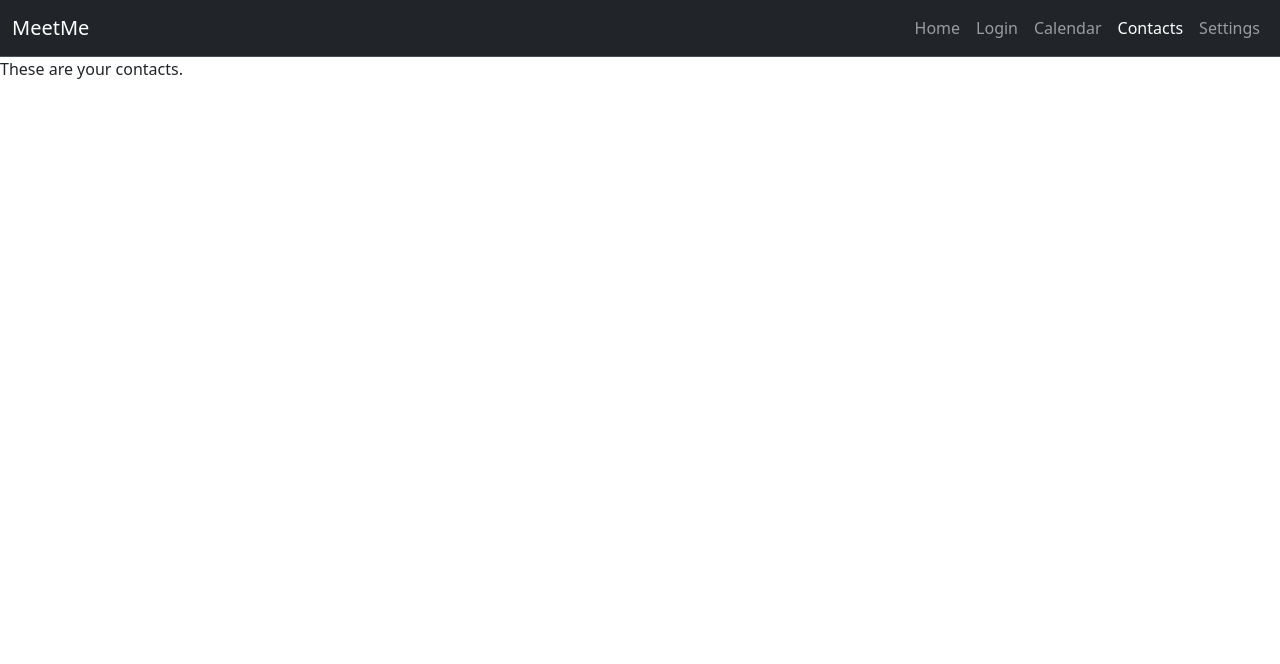
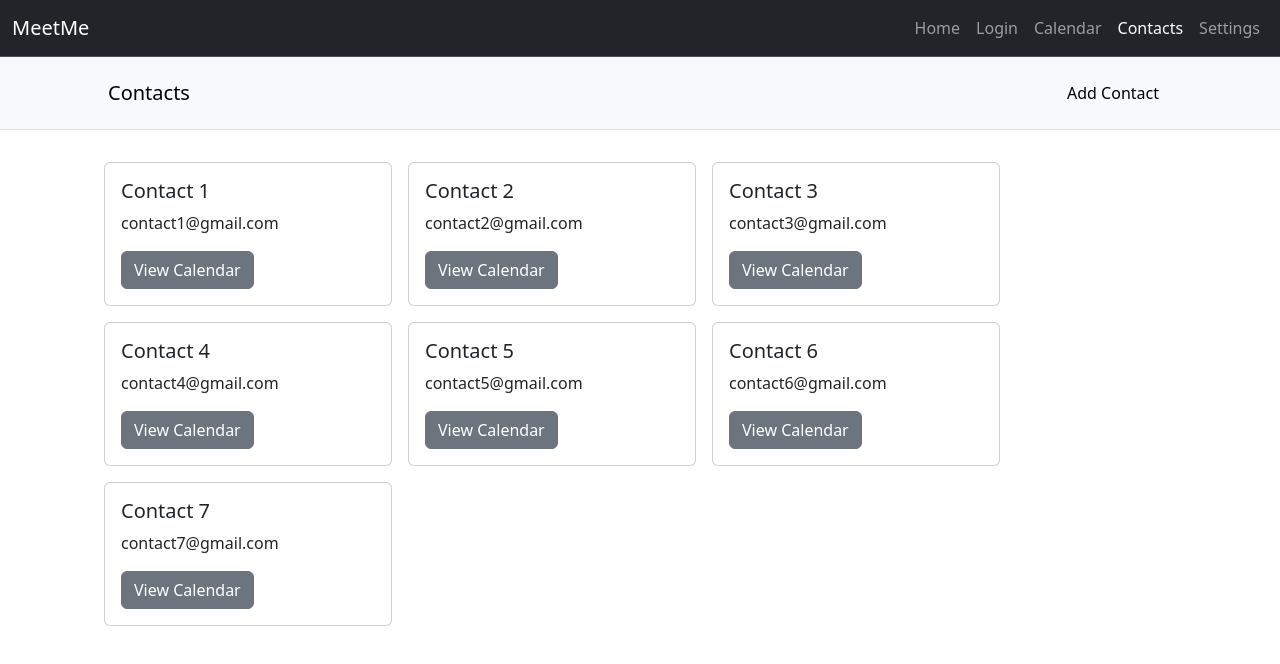
Before and after one commit to umbertogherardi/meetme-calendar, a React (Create React App) app in the folder frontend/meetme-app/: page /contacts in a window 1280 px wide. Shown: the top 664 px of the page. Built offline with nearby package versions, Linux system fonts and the light colour scheme.

Commit message:
Add dummy contacts

```diff
--- a/frontend/meetme-app/src/components/CalendarBar.js
+++ b/frontend/meetme-app/src/components/CalendarBar.js
@@ -4,11 +4,9 @@ import { FRONTEND_URL } from '../utils';
 
 
 function CalendarBar() {
-
-
+    // TODO: Refactor calendar bars for each view into this component
     return (
         <>
-
             <Outlet />
         </>
     );
--- a/frontend/meetme-app/src/components/Contacts.js
+++ b/frontend/meetme-app/src/components/Contacts.js
@@ -1,6 +1,77 @@
+import { Link } from "react-router-dom";
+
 function Contacts() {
+
+    function addContact() {
+        console.log("Contact added!");
+    }
+
     return (
-        <p>These are your contacts.</p>
+    <>
+        <nav className="navbar navbar-expand-lg bg-light border-bottom border-body" data-bs-theme="light" style={{padding: "1rem 6rem"}}>
+            <div className="container-fluid">
+                <span className="navbar-brand">Contacts</span>
+                <ul className="navbar-nav">
+                    <li className="nav-item">
+                        <button className="btn btn-light" type="button" onClick={addContact}>
+                            Add Contact
+                        </button>
+                    </li>
+                </ul>
+            </div>
+        </nav>
+        <div style={{display: "flex", flexWrap: "wrap", margin: "2rem 6.5rem", gap: "1rem"}}>
+            <div className="card" style={{width: "18rem"}}>
+                <div className="card-body">
+                    <h5 className="card-title">Contact 1</h5>
+                    <p className="card-text">contact1@gmail.com</p>
+                    <Link to="#" className="btn btn-secondary">View Calendar</Link>
+                </div>
+            </div>
+            <div className="card" style={{width: "18rem"}}>
+                <div className="card-body">
+                    <h5 className="card-title">Contact 2</h5>
+                    <p className="card-text">contact2@gmail.com</p>
+                    <Link to="#" className="btn btn-secondary">View Calendar</Link>
+                </div>
+            </div>
+            <div className="card" style={{width: "18rem"}}>
+                <div className="card-body">
+                    <h5 className="card-title">Contact 3</h5>
+                    <p className="card-text">contact3@gmail.com</p>
+                    <Link to="#" className="btn btn-secondary">View Calendar</Link>
+                </div>
+            </div>
+            <div className="card" style={{width: "18rem"}}>
+                <div className="card-body">
+                    <h5 className="card-title">Contact 4</h5>
+                    <p className="card-text">contact4@gmail.com</p>
+                    <Link to="#" className="btn btn-secondary">View Calendar</Link>
+                </div>
+            </div>
+            <div className="card" style={{width: "18rem"}}>
+                <div className="card-body">
+                    <h5 className="card-title">Contact 5</h5>
+                    <p className="card-text">contact5@gmail.com</p>
+                    <Link to="#" className="btn btn-secondary">View Calendar</Link>
+                </div>
+            </div>
+            <div className="card" style={{width: "18rem"}}>
+                <div className="card-body">
+                    <h5 className="card-title">Contact 6</h5>
+                    <p className="card-text">contact6@gmail.com</p>
+                    <Link to="#" className="btn btn-secondary">View Calendar</Link>
+                </div>
+            </div>
+            <div className="card" style={{width: "18rem"}}>
+                <div className="card-body">
+                    <h5 className="card-title">Contact 7</h5>
+                    <p className="card-text">contact7@gmail.com</p>
+                    <Link to="#" className="btn btn-secondary">View Calendar</Link>
+                </div>
+            </div>
+        </div>
+    </>
     );
 }
 
```
